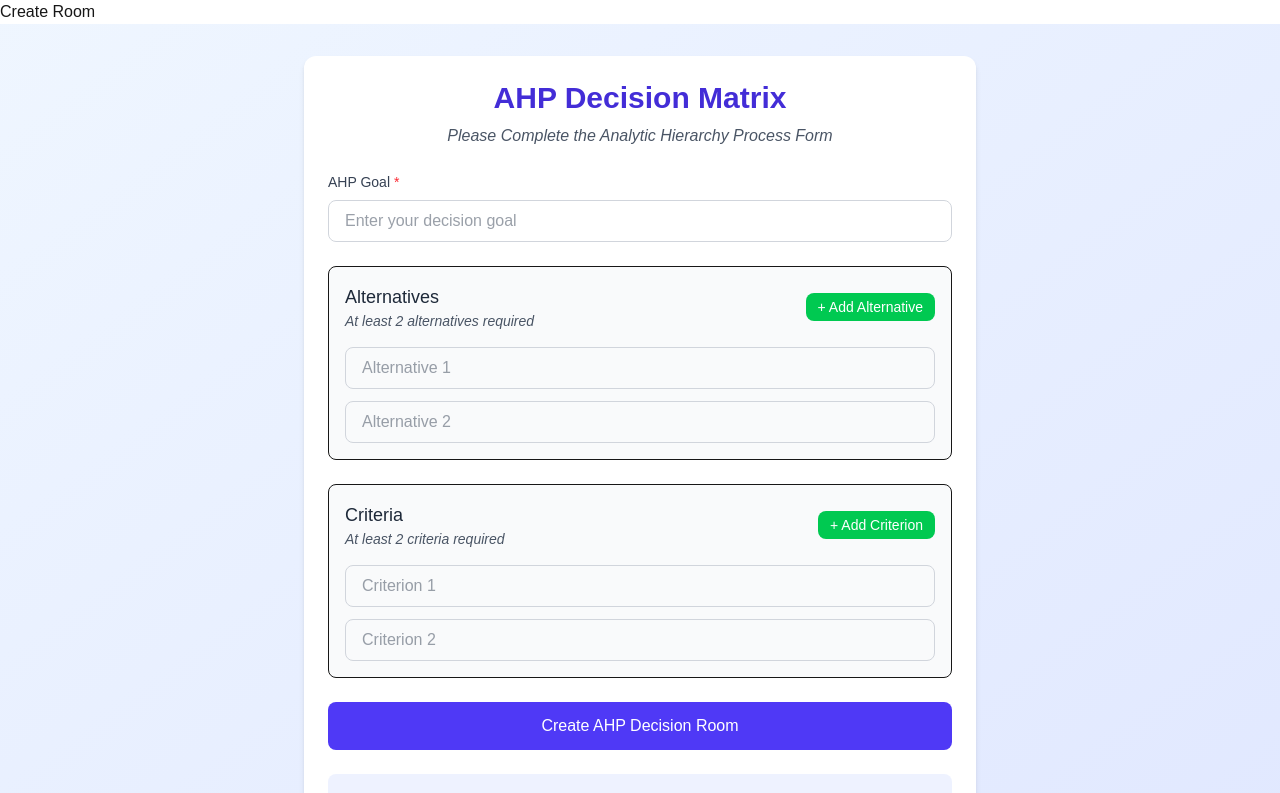
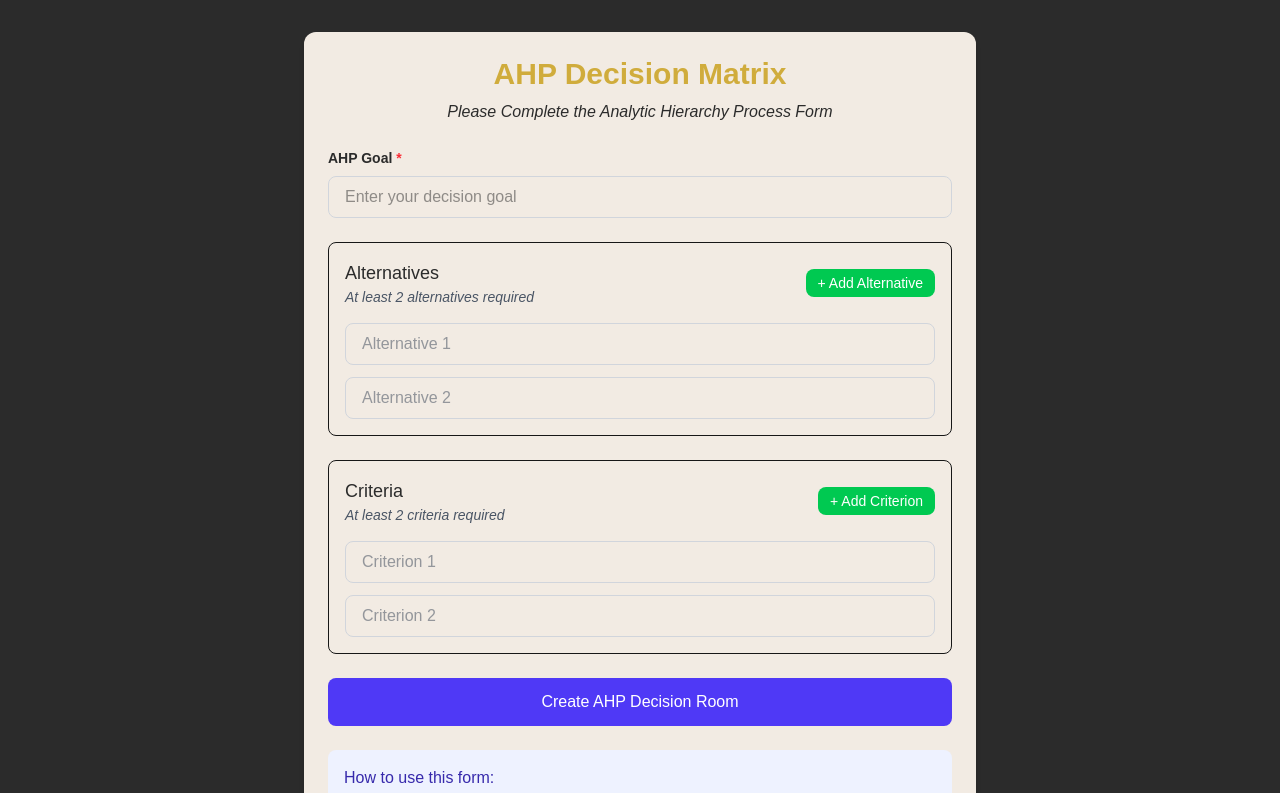
Before and after one commit to Mu-monki/ahp-app, a Next.js app: page /create-room in a window 1280 px wide. Shown: the top 793 px of the page. Built offline with nearby package versions, Linux system fonts and the light colour scheme.

Commit message:
prisma integration

```diff
--- /dev/null
+++ b/src/app/api/ahp-room.ts
@@ -0,0 +1,70 @@
+import { NextApiRequest, NextApiResponse } from 'next';
+import { PrismaClient } from '@prisma/client';
+import { generateSecureRandomString } from '../utils/RoomUtils';
+
+const prisma = new PrismaClient();
+
+export default async function handler(req: NextApiRequest, res: NextApiResponse) {
+  if (req.method === 'POST') {
+    try {
+      const { goal, alternatives, criteria } = req.body;
+      const ROOM_CHARACTER_LIMIT = 6;
+
+      // Generate a unique room code
+      const roomCode = generateSecureRandomString(ROOM_CHARACTER_LIMIT);
+
+      // Create the decision room
+      const decisionRoom = await prisma.decisionRoom.create({
+        data: {
+          room_code: roomCode,
+          ahp_goal: goal,
+          ahp_do_cost_benefit_analysis: false, // Set your default value
+          require_respondent_names: false, // Set your default value
+          is_active: true,
+          // Create related criteria
+          criteria: {
+            create: criteria.map((name: string, index: number) => ({
+              name,
+              order: index,
+            })),
+          },
+          // Create related alternatives
+          alternatives: {
+            create: alternatives.map((name: string) => ({
+              name,
+            })),
+          },
+          // Create a placeholder aggregated summary (you might want to update this later)
+          ahp_aggregated_summary: {
+            create: {
+              room_code: roomCode,
+              ahp_aggregated_pairwise_matrix: "{}",
+              ahp_aggregated_final_scoring_matrix: {},
+              ahp_aggregated_pairwise_criterion_variance: {},
+              ahp_aggregated_eigenvector_set: {},
+              total_respondents: 0,
+            },
+          },
+        },
+        include: {
+          criteria: true,
+          alternatives: true,
+          ahp_aggregated_summary: true,
+        },
+      });
+
+      res.status(200).json(decisionRoom);
+    } catch (error) {
+      console.error('Error creating decision room:', error);
+      res.status(500).json({ error: 'Failed to create decision room' });
+    }
+  } else {
+    res.setHeader('Allow', ['POST']);
+    res.status(405).end(`Method ${req.method} Not Allowed`);
+  }
+}
+
+// Helper function to generate a unique room code
+function generateRoomCode(): string {
+  return Math.random().toString(36).substring(2, 8).toUpperCase();
+}
--- a/src/app/create-room/create-room.tsx
+++ b/src/app/create-room/create-room.tsx
@@ -133,17 +133,17 @@ const AHPForm: React.FC = () => {
   };
 
   return (
-    <div className="min-h-screen bg-gradient-to-br from-blue-50 to-indigo-100 py-8 px-4">
-      <div className="max-w-2xl mx-auto bg-white rounded-xl shadow-md overflow-hidden p-6">
+    <div className="min-h-screen py-8 px-4 bg-[#2B2B2B]">
+      <div className="max-w-2xl mx-auto bg-[#F2EBE3] rounded-xl shadow-md overflow-hidden p-6">
         <div className="text-center mb-6">
-          <h1 className="text-3xl font-bold text-indigo-700 mb-2">AHP Decision Matrix</h1>
-          <p className="text-gray-600 italic">Please Complete the Analytic Hierarchy Process Form</p>
+          <h1 className="text-3xl font-bold text-[#D0AC3C] mb-2">AHP Decision Matrix</h1>
+          <p className="text-[#2B2B2B] italic">Please Complete the Analytic Hierarchy Process Form</p>
         </div>
 
         <form onSubmit={handleSubmit} className="space-y-6">
           {/* Goal Field */}
           <div className="space-y-2">
-            <label htmlFor="goal" className="block text-sm font-medium text-gray-700">
+            <label htmlFor="goal" className="block text-sm font-bold text-[#2B2B2B]">
               AHP Goal <span className="text-red-500">*</span>
             </label>
             <input
@@ -152,7 +152,7 @@ const AHPForm: React.FC = () => {
               value={formData.goal}
               onChange={handleGoalChange}
               placeholder="Enter your decision goal"
-              className={`w-full px-4 py-2 border rounded-lg focus:ring-2 focus:ring-indigo-500 focus:border-indigo-500 transition duration-200 text-gray-700 ${
+              className={`w-full px-4 py-2 border rounded-lg focus:ring-2 focus:ring-indigo-500 focus:border-indigo-500 transition duration-200 text-[#2B2B2B] ${
                 errors.goal ? 'border-red-500' : 'border-gray-300'
               }`}
             />
@@ -160,10 +160,10 @@ const AHPForm: React.FC = () => {
           </div>
 
           {/* Alternatives Section */}
-          <div className="border rounded-lg p-4 bg-gray-50">
+          <div className="border rounded-lg p-4 bg-[#F2EBE3]">
             <div className="flex justify-between items-center mb-4">
               <div>
-                <h3 className="text-lg font-medium text-gray-800">Alternatives</h3>
+                <h3 className="text-lg font-medium text-[#2B2B2B]">Alternatives</h3>
                 <p className="text-sm text-gray-600 italic">At least 2 alternatives required</p>
               </div>
               <button
@@ -203,10 +203,10 @@ const AHPForm: React.FC = () => {
           </div>
 
           {/* Criteria Section */}
-          <div className="border rounded-lg p-4 bg-gray-50">
+          <div className="border rounded-lg p-4 bg-[#F2EBE3]">
             <div className="flex justify-between items-center mb-4">
               <div>
-                <h3 className="text-lg font-medium text-gray-800">Criteria</h3>
+                <h3 className="text-lg font-medium text-[#2B2B2B]">Criteria</h3>
                 <p className="text-sm text-gray-600 italic">At least 2 criteria required</p>
               </div>
               <button
--- a/src/app/create-room/page.tsx
+++ b/src/app/create-room/page.tsx
@@ -6,7 +6,6 @@ import AHPForm from './create-room'
 const CreateRoom = () => {
   return (
     <>
-      <div>Create Room</div>
       <AHPForm />
     </>
   )
```
